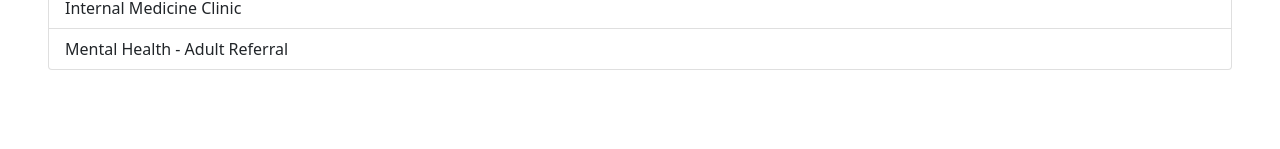
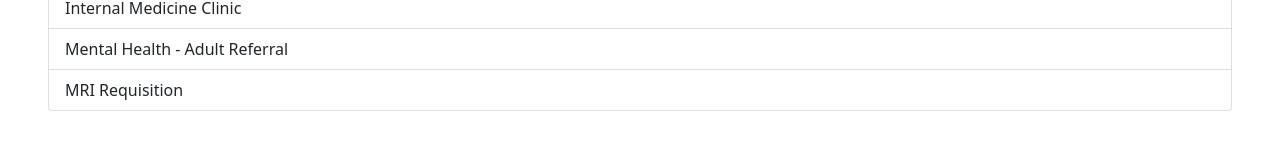
Before and after one commit to jdc9111/rvhForms, a plain HTML site: page index.html in a window 1280 px wide. Shown: the part 369-518 px from the top of the page. Drawn offline with nearby package versions, Linux system fonts and the light colour scheme.

Commit message:
doing battle with MRI forms

```diff
--- a/index.html
+++ b/index.html
@@ -51,6 +51,12 @@
           class="list-group-item list-group-item-action"
           >Mental Health - Adult Referral</a
         >
+
+        <a
+          href="eFORMS/Request for MRI Consultation.pdf"
+          class="list-group-item list-group-item-action"
+          >MRI Requisition</a
+        >
       </div>
     </div>
 
```
Also changed, not shown: 1 other file.
